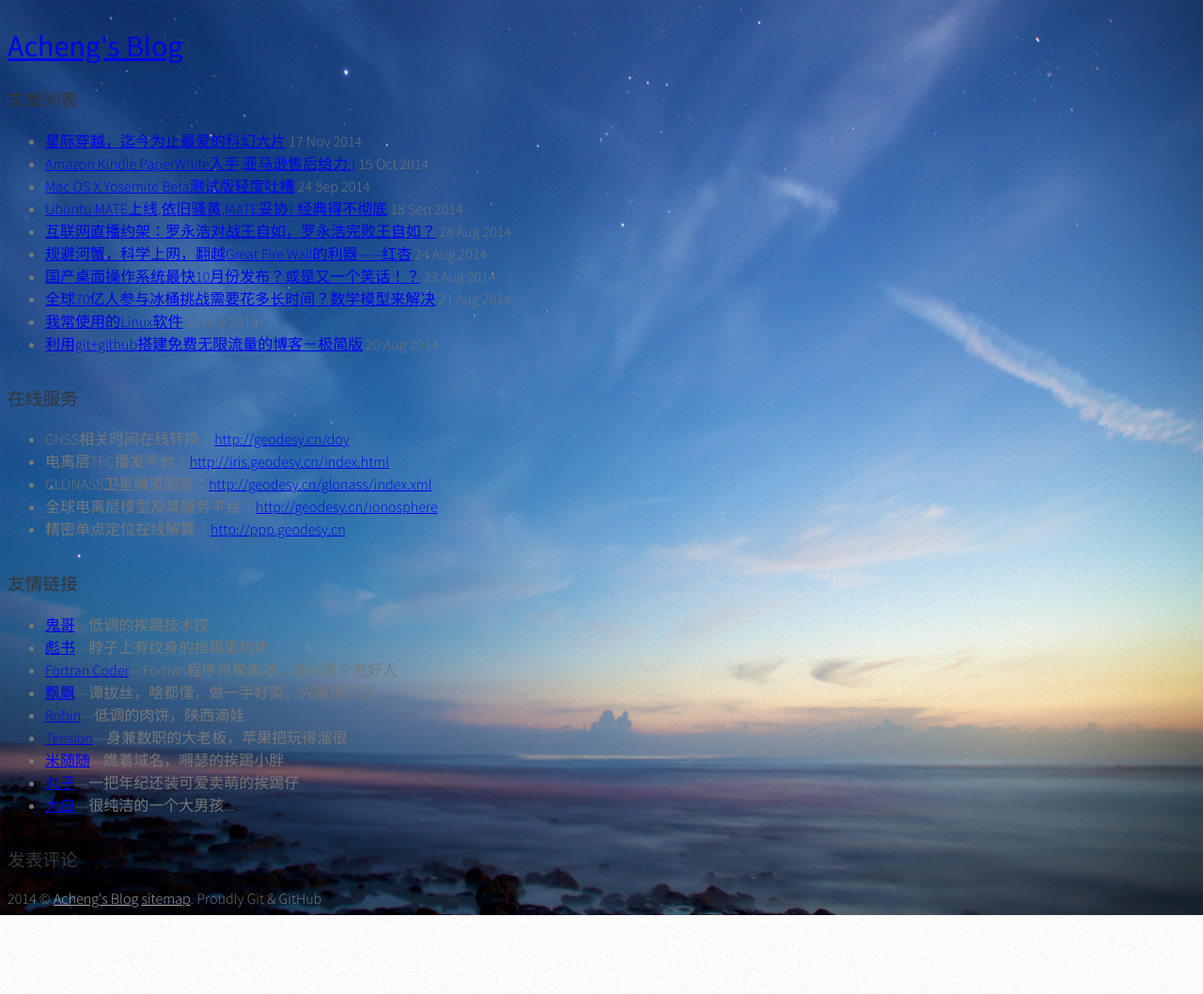
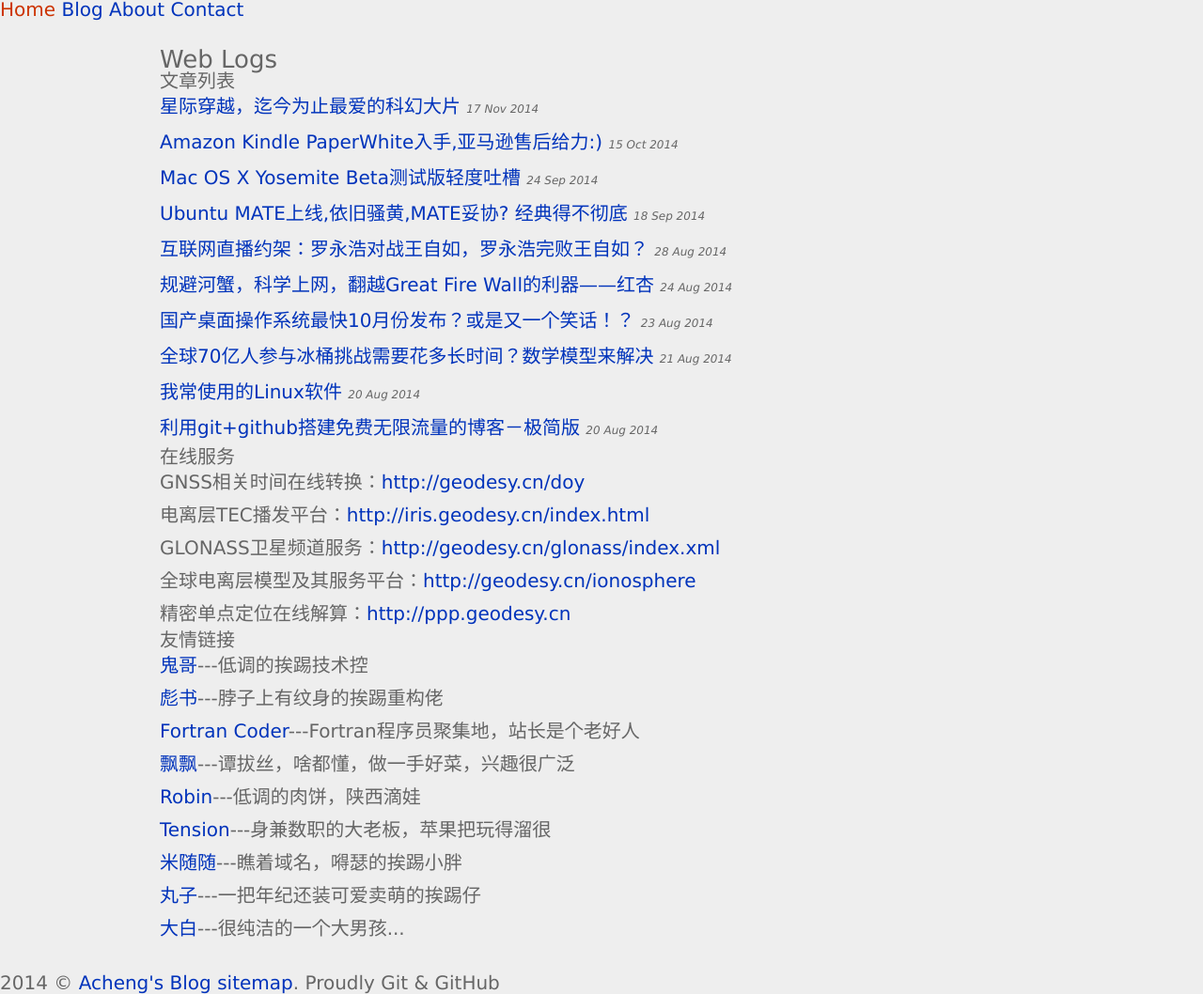
Before and after one commit to acgeodesy/acgeodesy.github.io, a Jekyll site: the page built from old/index.html, in a window 1280 px wide. Shown: the whole page at 94% size. Built offline with Jekyll 4.4.1, drawn with Linux system fonts in a browser that asks for light colours; Markdown is read by kramdown in place of the engine named in the settings; comment, search, counter and statistics services are not loaded; before the commit the page ends 974 px from its top, so only the background shows below that.

Commit message:
new-home-page

```diff
--- a/_layouts/default.html
+++ b/_layouts/default.html
@@ -1,22 +1,57 @@
-{% include head.html %}
-</head>
-<body>
-<div id="main">
-	<h1><a href="http://ac.geodesy.cn">Acheng's Blog</a></h1>
-{{ content }}
-	<div id="msg">
-		<h3>发表评论</h3>
-		<div class="ds-thread"></div>
-		<script type="text/javascript">
-		var duoshuoQuery = {short_name:"acheng"};
-		(function() {
-			var ds = document.createElement('script');
-			ds.type = 'text/javascript';ds.async = true;
-			ds.src = 'http://static.duoshuo.com/embed.js';
-			ds.charset = 'UTF-8';
-			(document.getElementsByTagName('head')[0]
-			|| document.getElementsByTagName('body')[0]).appendChild(ds);
-		})();
-		</script>
-	</div>
-{% include foot.html %}
+<!DOCTYPE HTML>
+<html>
+	<head>
+		<title>Acheng's Home Page</title>
+		<meta http-equiv="content-type" content="text/html; charset=utf-8" />
+		<meta name="description" content="geodesy" />
+		<meta name="keywords" content="C. Wang, Wang Cheng, Cheng Wang, Acheng, Geodesy, GNSS, ionosphere" />
+		<link rel="shortcut icon" href="/favicon.ico" />
+		<link href="{{ site.url }}/feed" rel="alternate" title="Acheng" type="application/atom+xml" />
+		<!--[if lte IE 8]><script src="/css/ie/html5shiv.js"></script><![endif]-->
+		<script src="/js/jquery.min.js"></script>
+		<script src="/js/skel.min.js"></script>
+		<script src="/js/init.js"></script>
+		<noscript>
+			<link rel="stylesheet" href="/css/skel.css" />
+			<link rel="stylesheet" href="/css/style.css" />
+			<link rel="stylesheet" href="/css/style-desktop.css" />
+			<link rel="stylesheet" href="/css/style-noscript.css" />
+		</noscript>
+		<!--[if lte IE 8]><link rel="stylesheet" href="/css/ie/v8.css" /><![endif]-->
+	</head>
+	<body>
+
+		<!-- Wrapper-->
+			<div id="wrapper">
+
+				<!-- Nav -->
+					<nav id="nav">
+						<a href="/#me" class="icon fa-home active"><span>Home</span></a>
+						<a href="/#blog" class="icon fa-file-text-o"><span>Blog</span></a>
+						<a href="/#profile" class="icon fa-user"><span>About</span></a>
+						<a href="/#contact" class="icon fa-envelope"><span>Contact</span></a>
+					</nav>
+
+				<!-- Main -->
+					<div id="main">
+						<!-- Blog -->
+							<article id="blog" class="panel">
+								<header>
+									<h2>Web Logs</h2>
+								</header>
+								{{ content }}
+							</article>
+
+					</div>
+
+				<!-- Footer -->
+					<div id="footer">
+						<ul class="copyright">
+							2014 &copy; <a href="http://ac.geodesy.cn">Acheng's Blog</a> <a href="http://ac.geodesy.cn/sitemap.txt">sitemap</a>. Proudly Git & GitHub
+						</ul>
+					</div>
+
+			</div>
+<span style="display:none;"><script src="http://v1.cnzz.com/stat.php?id=5093629&web_id=5093629" language="JavaScript"></script></span>
+	</body>
+</html>
--- a/index.html
+++ b/index.html
@@ -50,7 +50,7 @@ layout: none
 						<!-- Blog -->
 							<article id="blog" class="panel">
 								<header>
-									<h2>Web Log</h2>
+									<h2>Web Logs</h2>
 								</header>
 								<ul>
 								{% for post in site.posts %}
```
Also changed, not shown: _layouts/about.html (deleted, +0 -25 lines).
